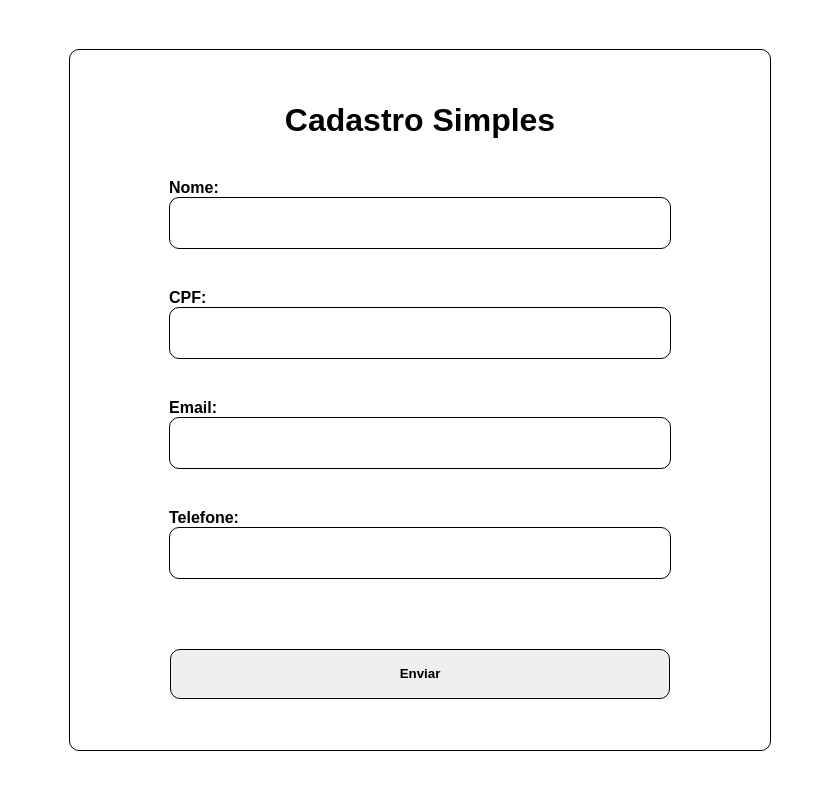
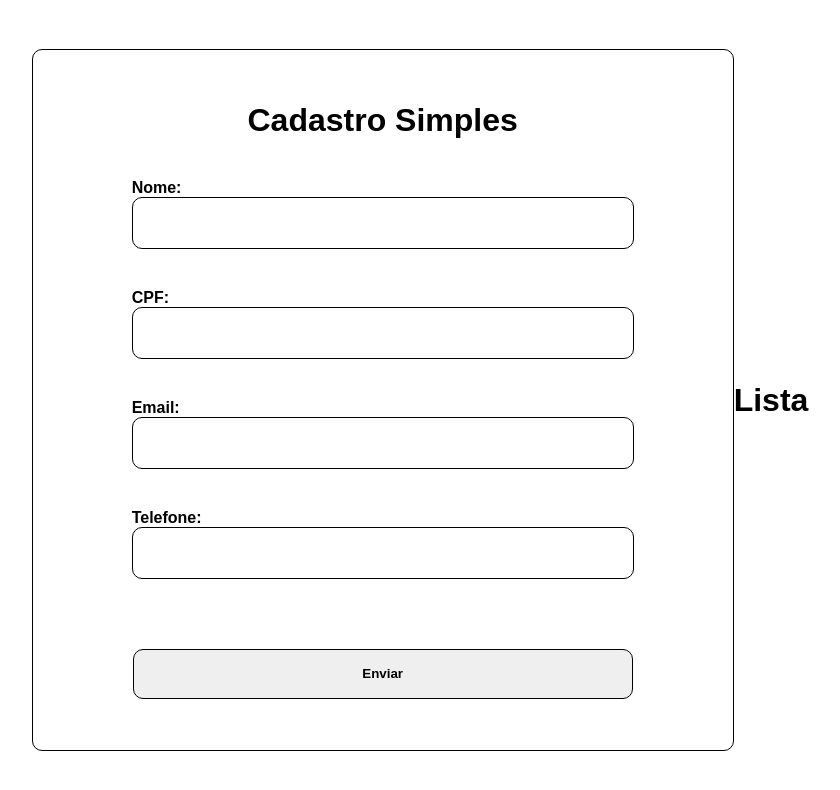
Before and after one commit to luquetaaa-stack/Projeto-Web-EMIDES, a plain HTML site: page index.html in a window 1280 px wide. Shown: the whole page, without its empty margins (220-1060 px from the left). Drawn offline with Linux system fonts and the light colour scheme.

Commit message:
Commit do html

```diff
--- a/index.html
+++ b/index.html
@@ -32,6 +32,12 @@
 
         <button id="enviar"><strong>Enviar</strong></button>
     </main>
+
+    <div id="container">
+        <h1>Lista</h1>
+
+        <ul></ul>
+    </div>
     <script src="script.js"></script>
 </body>
 </html>
```
